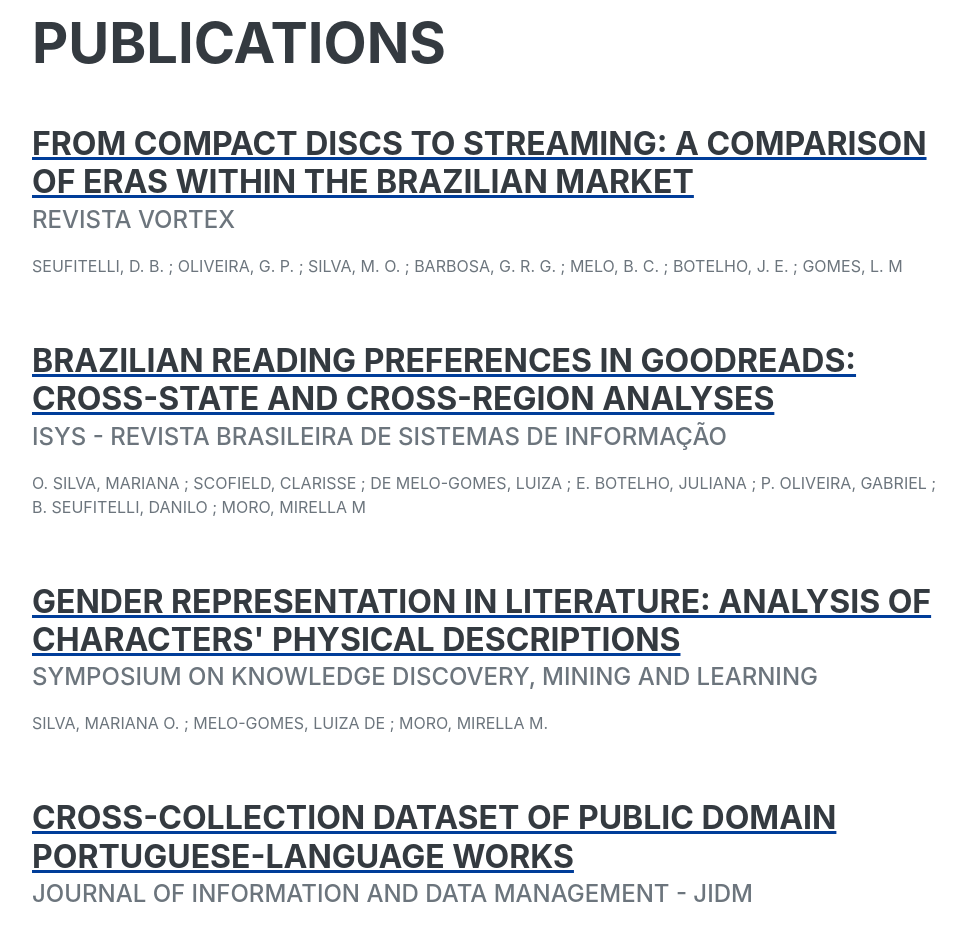
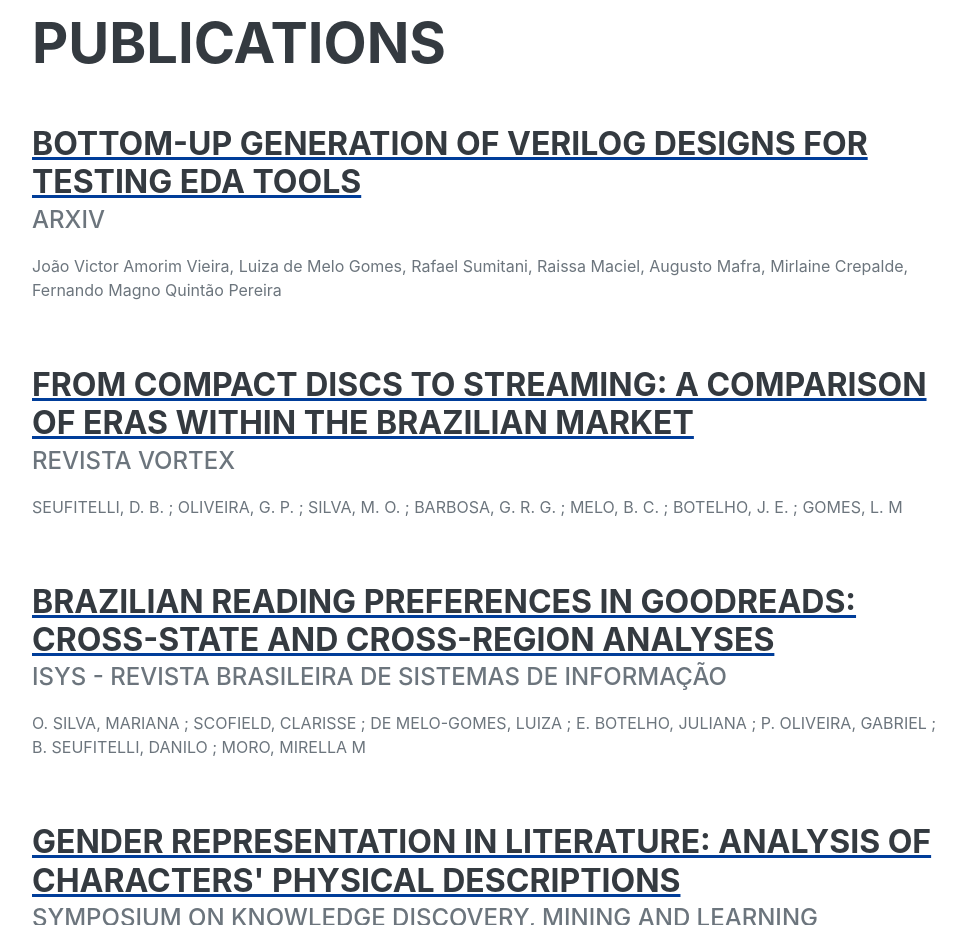
Before and after one commit to luizademelo/luizademelo.github.io, a website: page dist/index.html in a window 1280 px wide. Shown: the part 5280-6205 px from the top of the page, without its empty margins (288-1253 px from the left). Drawn offline with nearby package versions, Linux system fonts and the light colour scheme; a web font is replaced by a local one.

Commit message:
updating publications

```diff
--- a/dist/index.html
+++ b/dist/index.html
@@ -205,6 +205,20 @@
                 <h2 class="mb-5">Publications</h2>
                 <div class="d-flex flex-column flex-md-row justify-content-between mb-5">
                     <div class="flex-grow-1">
+                        <a href="https://arxiv.org/abs/2504.06295">
+                            <h3 class="mb-0">Bottom-Up Generation of Verilog Designs for Testing EDA Tools</h3>
+                        </a>
+                        <div class="subheading mb-3">
+                            arxiv
+                        </div>
+                        <p>
+                            João Victor Amorim Vieira, Luiza de Melo Gomes, Rafael Sumitani, Raissa Maciel, Augusto
+                            Mafra, Mirlaine Crepalde, Fernando Magno Quintão Pereira
+                        </p>
+                    </div>
+                </div>
+                <div class="d-flex flex-column flex-md-row justify-content-between mb-5">
+                    <div class="flex-grow-1">
                         <a href="https://periodicos.unespar.edu.br/index.php/vortex/article/view/4689">
                             <h3 class="mb-0">From Compact Discs
                                 to Streaming: A Comparison of
```
